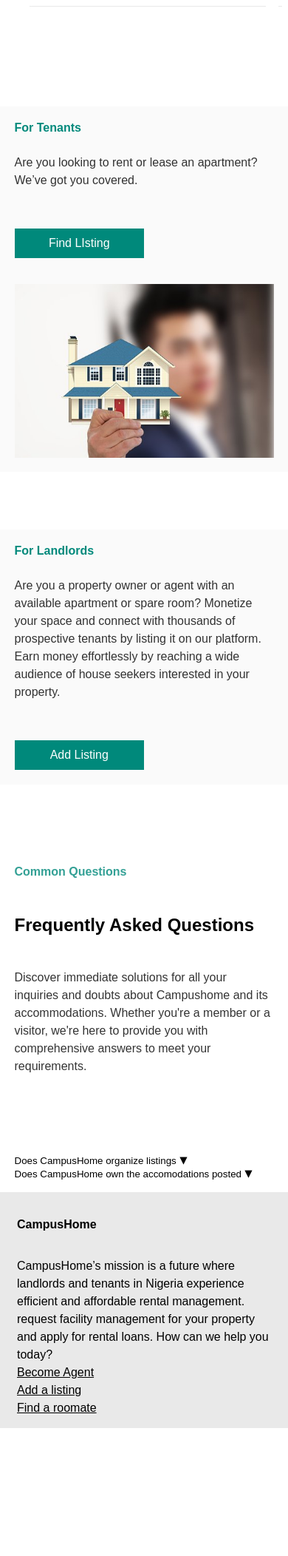
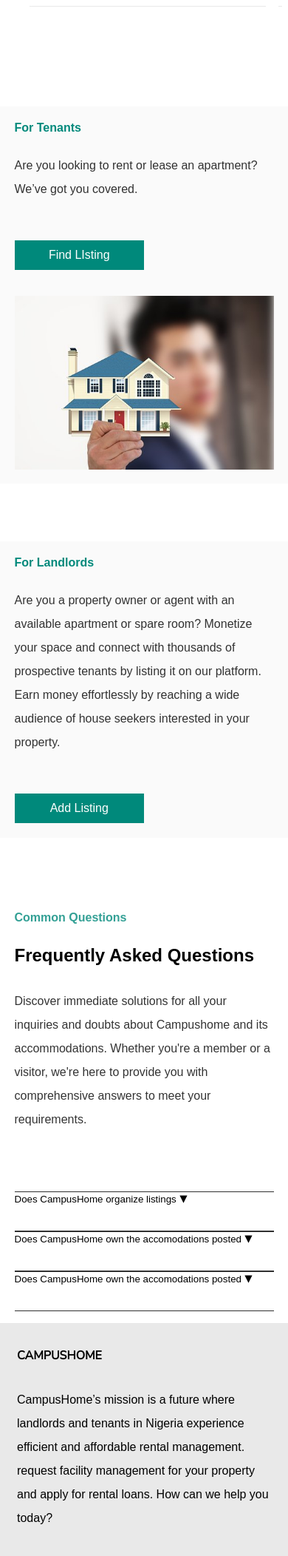
Before and after one commit to Hazaloolu/Safehaven, a Django app: page / in a window 390 px wide. Shown: the part 1000-3104 px from the top of the page at 74% size. Before the commit the page ends 2931 px from the top, so only its background shows below. Run offline with Django 4.2, Linux system fonts and the light colour scheme; data comes from the database, SQL or seed files in the repository; some web fonts are replaced.

Commit message:
update homepage

```diff
--- a/static/css/home.css
+++ b/static/css/home.css
@@ -1,6 +1,7 @@
 /* CDN fonts */
 @import url('http://fonts.cdnfonts.com/css/cs-harley');
 @import url('https://fonts.cdnfonts.com/css/sofia-pro');
+@import url('https://fonts.googleapis.com/css2?family=Nunito+Sans&display=swap');
 
 :root {
     --background-white: #FFFFFF;
@@ -86,7 +87,7 @@ header {
 }
 
 .site_logo {
-    font-family: 'CS Harley', sans-serif;
+    font-family: 'Nunito Sans', sans-serif;
     font-size: 1.5rem;
 }
 
@@ -258,7 +259,7 @@ main {
 
 .text p{
     opacity: .8;
-    line-height: 1.5em;
+    line-height: 2em;
 }
 
 .image-wrapper {
@@ -324,6 +325,8 @@ footer {
     margin-top: 4%;
     width: 100%;
     padding: 4% 5%;
+
+    font-family: 'Sofia Pro', sans-serif;;
     background-color: #e9e9e9;
 
 }
@@ -337,16 +340,21 @@ footer {
     margin-bottom: 2em;
 }
 
+
+
 .links {
     display: grid;
     margin-left: 10%;
     margin-top: 2%;
+    border-bottom: .5px solid var(--black);
 }
 
 .links a {
-    text-decoration: underline;
+    padding: 5%;
     font-weight: 300;
+    font-family: 'Sofia Pro', sans-serif;
 }
+
 
 .links a:hover {
     color: var(--cool-blue);
@@ -357,23 +365,30 @@ footer {
     margin-top: 20%;
 }
 
+.faq-wrapper{
+    border-bottom: .3px solid var(--black);
+    border-top: .3px solid var(--black);
+}
+
 .faq p{
     opacity: .8;
-    padding: 8% 0;
-    line-height: 1.5em;
+    padding: 4% 0 1% 0;
+    line-height: 2em;
 }
 
 .faq h2{
     padding:5% 0;
 }
 
-.faq-question{
-
+.faq-toggle{
+   margin-bottom: 10%;
+    font-family: 'Sofia Pro', sans-serif;
 }
 
 .faq-answer {
-
+    font-family: 'Sofia Pro', sans-serif;
     display: none;
+    margin-bottom: 5%;
   }
 
   .faq-toggle {
@@ -419,22 +434,26 @@ footer {
     }
 
     .site_logo {
-        font-family: 'CS Harley', sans-serif;
+        font-family: 'Nunito Sans', sans-serif;
+        text-transform: uppercase;
         font-size: 1rem;
     }
 
     .navbar {
 
-        width: 90%;
+        width: 100%;
         margin-top: 1em;
         font-family: 'Sofia Pro', sans-serif;
-        height: 85vh;
+        height: 100vh;
         position: absolute;
         right: .2rem;
         top: 2em;
         background-color: #00897b;
         z-index: 999999999;
     display: none;
+    transition: ease-in-out;
+    transition-delay: 1s;
+
     opacity: 0;
     transition: opacity 1s;
 
@@ -450,7 +469,7 @@ footer {
         display: flex;
         flex-direction: column;
         list-style: none;
-        text-align: left;
+        text-align:center;
         gap: 3em;
         padding: 3em 1em;
 
@@ -460,7 +479,8 @@ footer {
 
     nav ul li a {
         color: #FFFFFF;
-        font-size: rem;
+
+        text-align: center;
     }
 
     .colored a {
@@ -665,14 +685,20 @@ footer {
         line-height: 1.5em;
     }
 
+    .footer-area p{
+        line-height: 2em;
+        margin-bottom: 10%;
+    }
+
     .links {
 
-        line-height: 2em;
+        line-height: 10em;
         margin-top: 10%;
+
     }
 
     .links a{
-        line-height: em;
+
     }
 
 }
--- a/templates/main/index.html
+++ b/templates/main/index.html
@@ -27,7 +27,7 @@
                     <li><a href="admin">Admin</a></li>
                 {% endif %}
                     <li><a href="{% url 'BecomeAgent' %}">Become an agent</a></li>
-                    <li><a href="{% url 'BecomeAgent' %}">Find an listing</a></li>
+                    <li><a href="{% url 'BecomeAgent' %}">Find a listing</a></li>
 
 
                     {% if user.is_authenticated %}
@@ -154,17 +154,29 @@
 
           <div class="faq">
 
+            <div class="faq-wrapper">
                 <div class="faq-question">
                     <button class="faq-toggle">Does CampusHome organize listings</button>
                   </div>
                   <div class="faq-answer">
                     <p>Yes.</p>
                   </div>
+            </div>
+           <div class="faq-wrapper">
             <div class="faq-question">
                 <button class="faq-toggle">Does CampusHome own the accomodations posted</button>
               </div>
               <div class="faq-answer">
                 <p>No Spleet does not own the spaces listed, as we have homeowners that list these spaces on our platform.</p>
+              </div>
+           </div>
+           <div class="faq-wrapper">
+            <div class="faq-question">
+                <button class="faq-toggle">Does CampusHome own the accomodations posted</button>
+              </div>
+              <div class="faq-answer">
+                <p>No Spleet does not own the spaces listed, as we have homeowners that list these spaces on our platform.</p>
+              </div>
            </div>
           </div>
 
@@ -175,7 +187,7 @@
         <div class="footer-area flex">
            <div>
             <h1 class='site_logo'>CampusHome</h1>
-           <p class='light-text'>CampusHome’s mission is a future where landlords and tenants in Nigeria experience efficient and affordable rental management. request facility management for your property and apply for rental loans. How can we help you today?</p>
+           <p class=''>CampusHome’s mission is a future where landlords and tenants in Nigeria experience efficient and affordable rental management. request facility management for your property and apply for rental loans. How can we help you today?</p>
            </div>
            <div class='links'>
             <a href="" >Become Agent</a>
@@ -184,6 +196,8 @@
 
 
            </div>
+
+           <p>&copy CampusHome 2023</p>
         </div>
     </footer>
 
```
Lines whose indentation alone changed are shown as unchanged.
